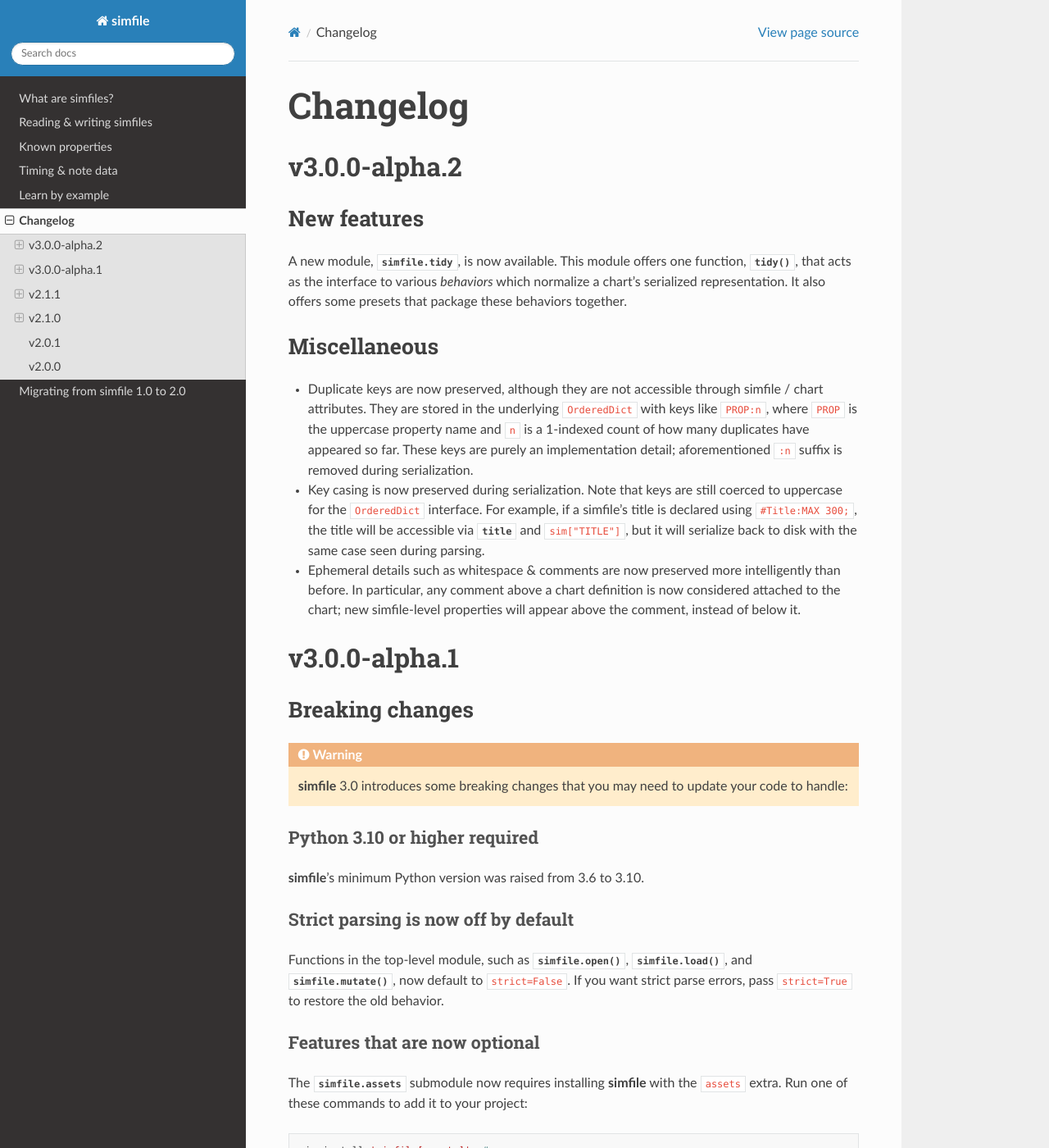
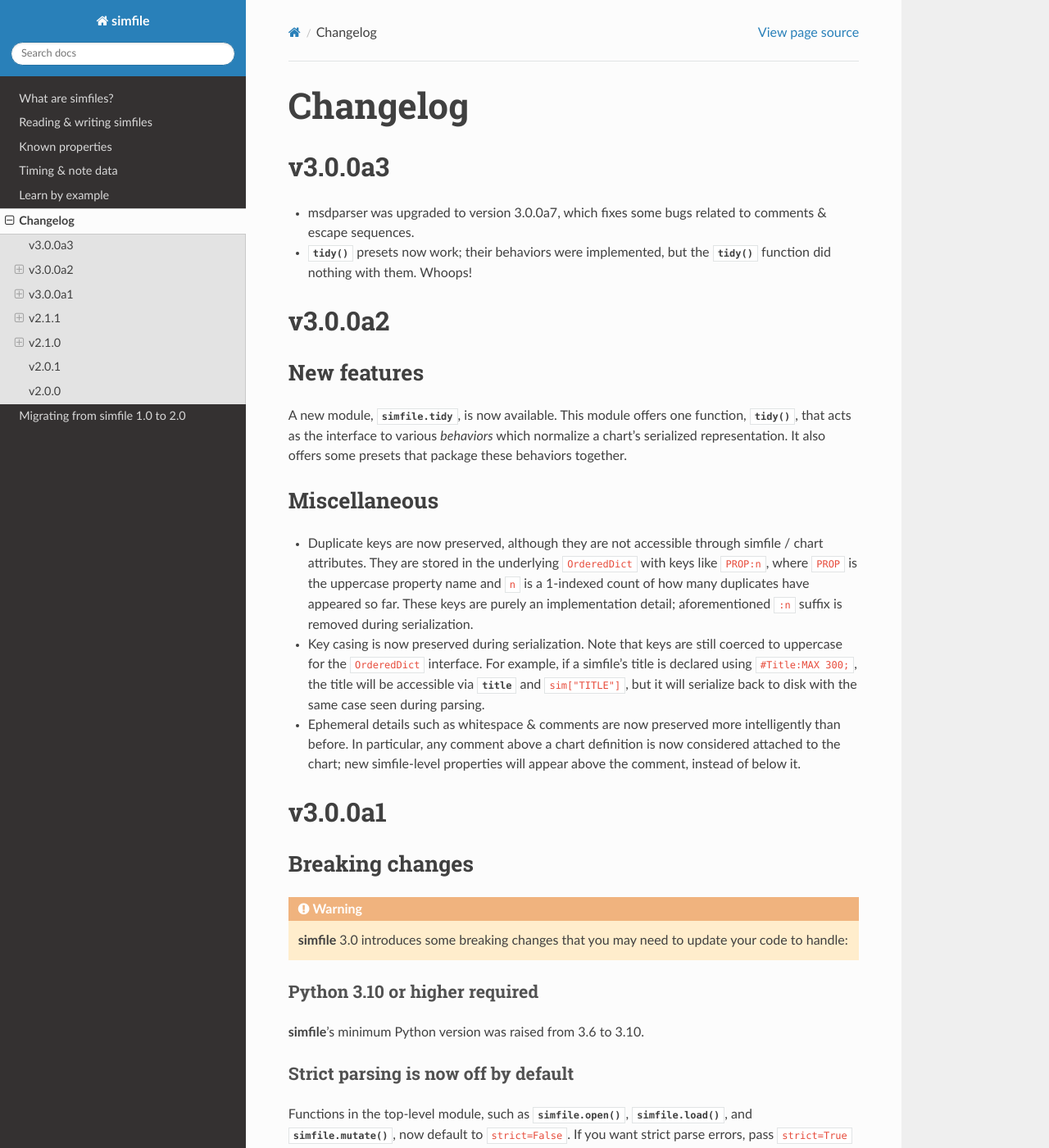
Before and after one commit to garcia/simfile, a Sphinx documentation site: the page built from docs/source/changelog.rst, in a window 1280 px wide and 1400 px high. Shown: the whole window at 82% size. Built offline with Sphinx 7.4.7 and the Read the Docs theme 3.1.0, drawn with Linux system fonts in a browser that asks for light colours.

Commit message:
Bump version & update changelog

```diff
--- a/docs/source/changelog.rst
+++ b/docs/source/changelog.rst
@@ -3,8 +3,18 @@
 Changelog
 =========
 
-v3.0.0-alpha.2
---------------
+v3.0.0a3
+--------
+
+* msdparser was upgraded to version 3.0.0a7,
+  which fixes some bugs related to comments & escape sequences.
+* :func:`~.tidy` presets now work;
+  their behaviors were implemented,
+  but the :func:`~.tidy` function did nothing with them.
+  Whoops!
+
+v3.0.0a2
+--------
 
 New features
 ~~~~~~~~~~~~
@@ -37,8 +47,8 @@ Miscellaneous
   new simfile-level properties will appear above the comment,
   instead of below it.
 
-v3.0.0-alpha.1
---------------
+v3.0.0a1
+--------
 
 Breaking changes
 ~~~~~~~~~~~~~~~~
--- a/pyproject.toml
+++ b/pyproject.toml
@@ -1,6 +1,6 @@
 [project]
 name = "simfile"
-version = "3.0.0a2"
+version = "3.0.0a3"
 description = "Simfile parsing & editing library"
 authors = [
     { name = "Ash Garcia", email = "github@garcia.sh" }
@@ -8,7 +8,7 @@ authors = [
 license = { text = "MIT License" }
 readme = "README.md"
 dependencies = [
-    "msdparser~=3.0.0a4",
+    "msdparser~=3.0.0a7",
     "pyfakefs==4.5.6",
 ]
 classifiers = [
--- a/src/simfile/__init__.py
+++ b/src/simfile/__init__.py
@@ -22,7 +22,7 @@ from .sm import SMSimfile
 from .types import Simfile
 
 
-__version__ = "3.0.0a2"
+__version__ = "3.0.0a3"
 __all__ = [
     "load",
     "loads",
```
Also changed, not shown: 1 other file.
